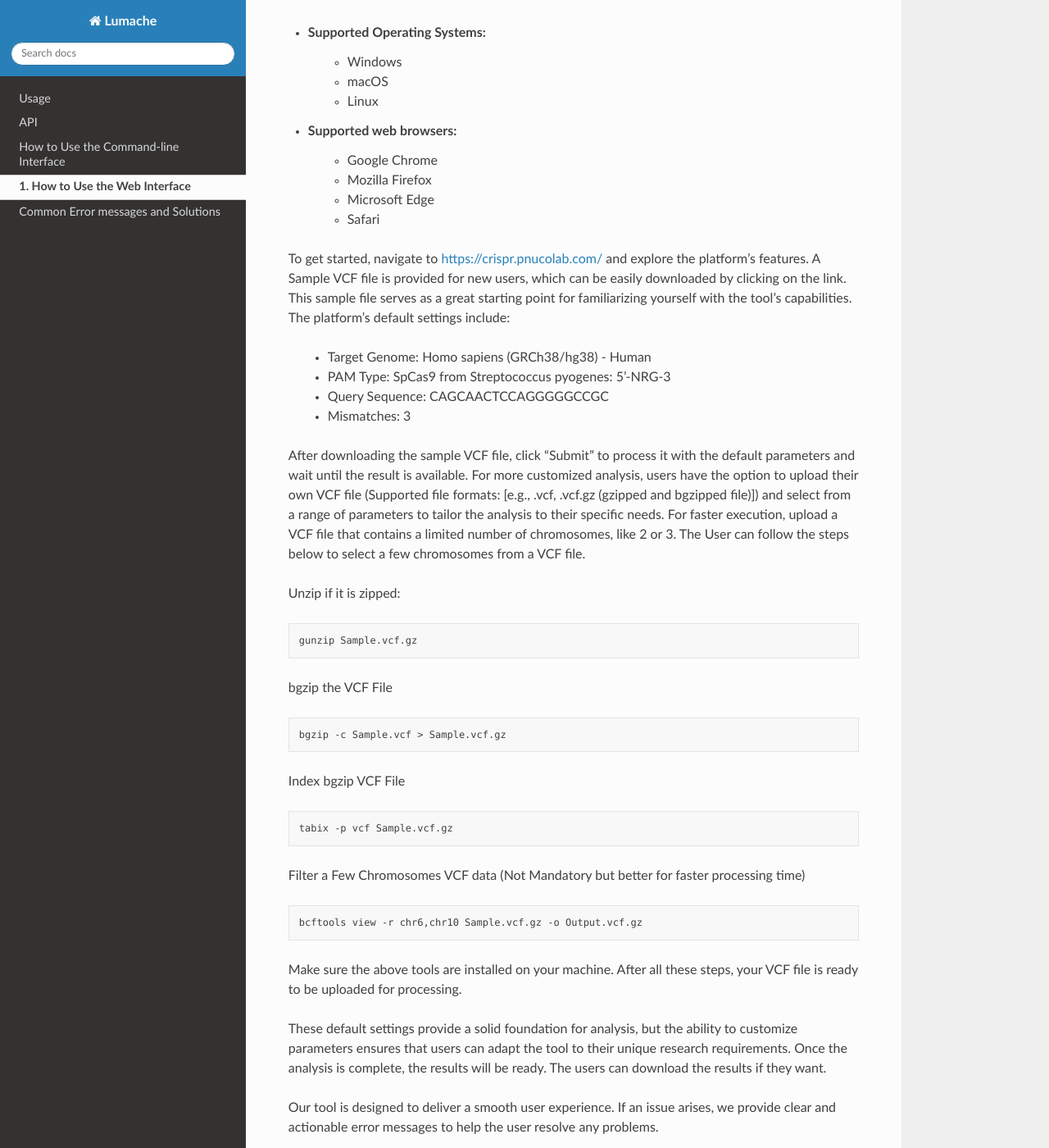
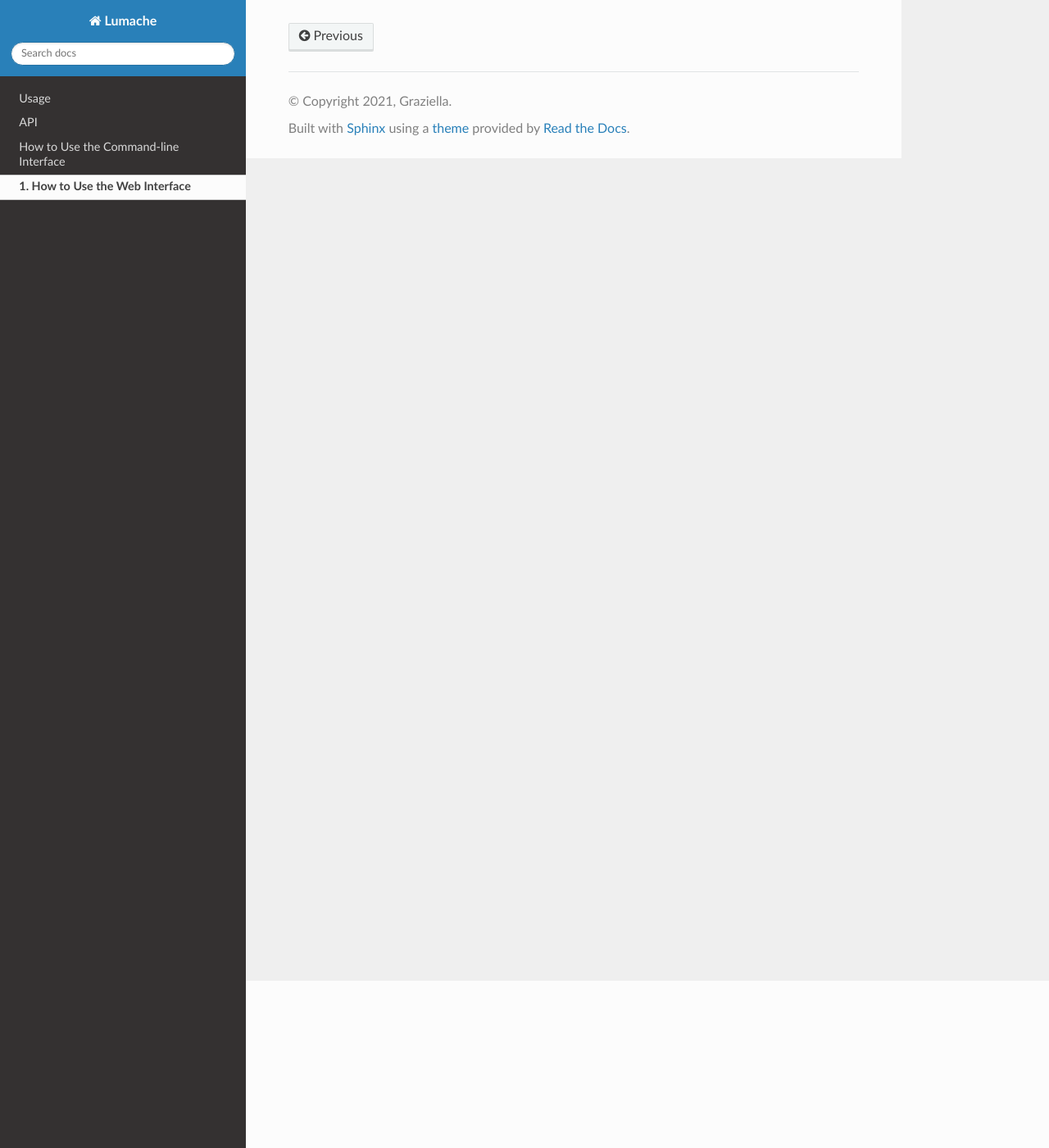
Before and after one commit to abyot2021/variant-aware-cas-offinder-rdtutorial, a Sphinx documentation site: the page built from docs/source/webtool.rst, in a window 1280 px wide and 1400 px high, scrolled down 204 px. Shown: the whole window at 82% size. Built offline with Sphinx 7.4.7 and the Read the Docs theme 3.1.0, drawn with Linux system fonts in a browser that asks for light colours; some of the changed text lies outside the part shown.

Commit message:
Update webtool.rst

```diff
--- a/docs/source/webtool.rst
+++ b/docs/source/webtool.rst
@@ -2,72 +2,3 @@
 -------------------------------
 
 To use the Allelic-Cas-OFFinder web tool, your system must meet the following requirements for operating systems and web browsers.
-
-- Supported Operating Systems:
-        - Windows
-        - macOS
-        - Linux
-- Supported web browsers:
-        - Google Chrome
-        - Mozilla Firefox
-        - Microsoft Edge
-        - Safari
-
-
-To get started, navigate to https://crispr.pnucolab.com/ and explore the platform's features. A Sample VCF file is provided for new users, which can be easily downloaded by clicking on the link. This sample file serves as a great starting point for familiarizing yourself with the tool's capabilities.
-The platform's default settings include:
-
-    - Target Genome: Homo sapiens (GRCh38/hg38) - Human
-    - PAM Type: SpCas9 from Streptococcus pyogenes: 5'-NRG-3
-    - Query Sequence: CAGCAACTCCAGGGGGCCGC
-    - Mismatches: 3
-After downloading the sample VCF file, click "Submit" to process it with the default parameters and wait until the result is available.
-For more customized analysis, users have the option to upload their own VCF file (Supported file formats: [e.g., .vcf, .vcf.gz (gzipped and bgzipped file)]) and select from a range of parameters to tailor the analysis to their specific needs. For faster execution, upload a VCF file that contains a limited number of chromosomes, like 2 or 3. The User can follow the steps below to select a few chromosomes from a VCF file.
-
-
-Unzip if it is zipped:
-
-
-.. code-block:: bash
-
-    gunzip Sample.vcf.gz
-
-bgzip the VCF File
-
-
-.. code-block:: bash
-
-    bgzip -c Sample.vcf > Sample.vcf.gz
-
-Index bgzip VCF File
-
-
-.. code-block:: bash
-
-    tabix -p vcf Sample.vcf.gz
-
-Filter a Few Chromosomes VCF data (Not Mandatory but better for faster processing time)
-
-
-.. code-block:: bash
-
-    bcftools view -r chr6,chr10 Sample.vcf.gz -o Output.vcf.gz
-
-
-Make sure the above tools are installed on your machine. After all these steps, your VCF file is ready to be uploaded for processing.
-
-These default settings provide a solid foundation for analysis, but the ability to customize parameters ensures that users can adapt the tool to their unique research requirements.
-Once the analysis is complete, the results will be ready. The users can download the results if they want.
-
-Our tool is designed to deliver a smooth user experience. If an issue arises, we provide clear and actionable error messages to help the user resolve any problems.
-
-Common Error messages and Solutions
------------------------------------
-
-1. Your file is not phased VCF file.
-    -  What It Means: This occurs when you upload not pahsed vcf file.
-    -  What to Do: Ensure your VCF file is phased. You can use GATK, Octopus, or other variant callers to prepare a phased VCF file.
-2. Your file is multi-sample vcf file.
-    -  What It Means: This happens when you upload multiple sample VCF file.
-    -  What to Do: Please make sure that your VCF file contains only a single sample. Our web tool accepts only phased single sample vcf file to identify on-target and potential
-       off-target sites in the entire individual genome.
```
